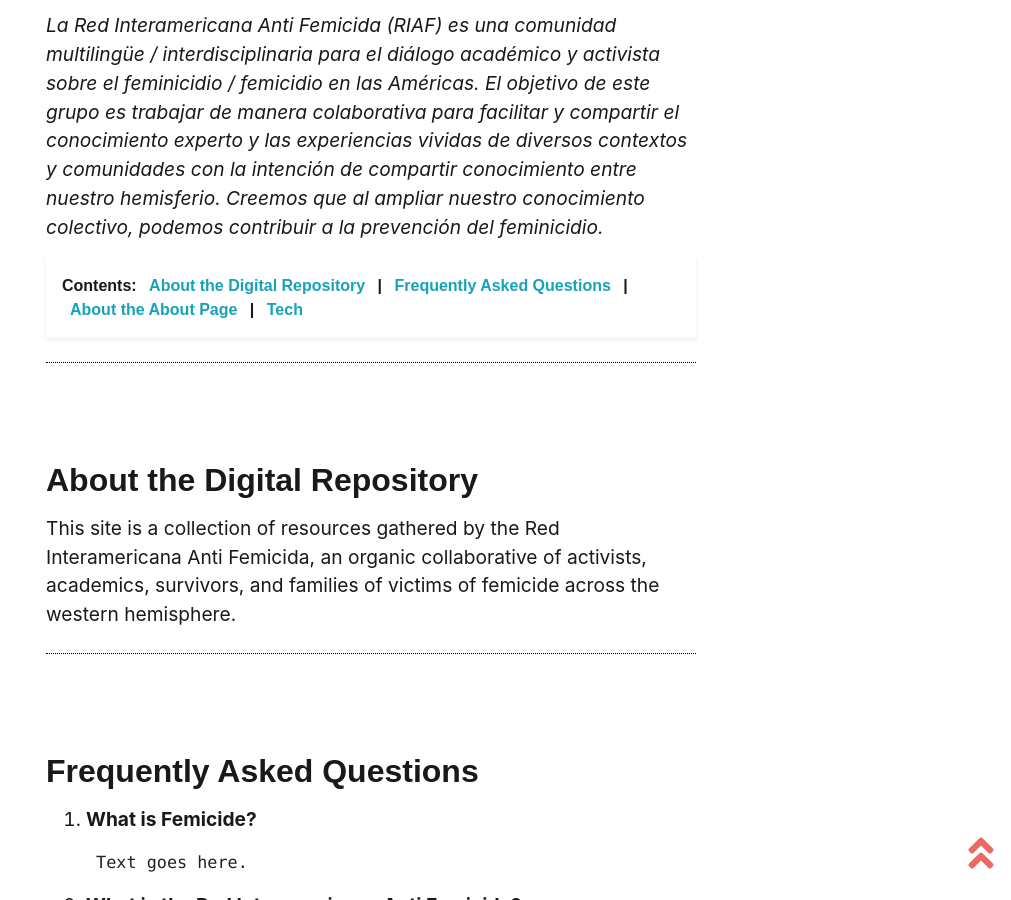
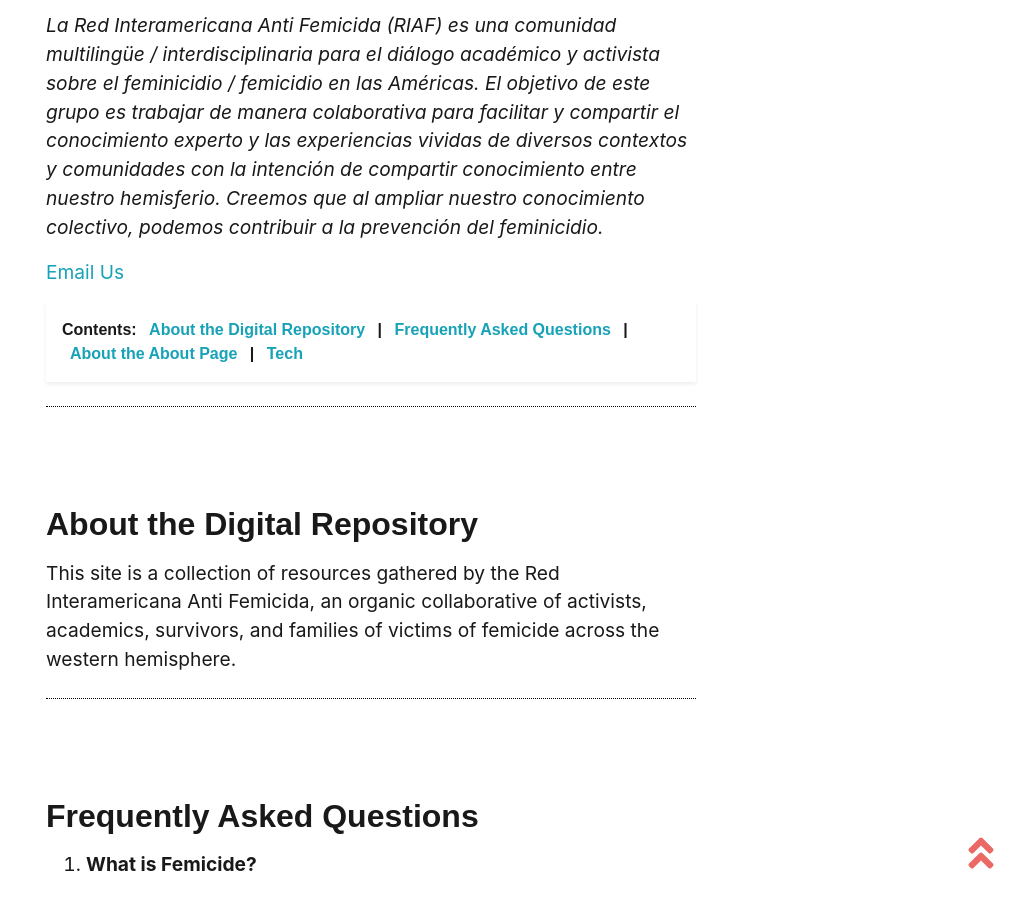
Before and after one commit to riaf-red/riaf-red.github.io, a Jekyll site: the page built from pages/about.md, in a window 1280 px wide and 900 px high, scrolled down 591 px. Shown: the whole window, without its empty margins (269-1280 px from the left). Built offline with Jekyll 4.4.1, drawn with Linux system fonts in a browser that asks for light colours; nearby versions of some CDN libraries; some web fonts are replaced.

Commit message:
Update about.md
add email

```diff
--- a/pages/about.md
+++ b/pages/about.md
@@ -17,6 +17,7 @@ The Red Interamericana Anti Femicida (Interamerican Anti-Femicide Network or RIA
 
 *La Red Interamericana Anti Femicida (RIAF) es una comunidad multilingüe / interdisciplinaria para el diálogo académico y activista sobre el feminicidio / femicidio en las Américas. El objetivo de este grupo es trabajar de manera colaborativa para facilitar y compartir el conocimiento experto y las experiencias vividas de diversos contextos y comunidades con la intención de compartir conocimiento entre nuestro hemisferio. Creemos que al ampliar nuestro conocimiento colectivo, podemos contribuir a la prevención del feminicidio.*
 
+[Email Us](mailto:redinteramericanaantifemicida@gmail.com)
 
 {% include feature/nav-menu.html sections="About the Digital Repository;Frequently Asked Questions;About the About Page;" %}
 
```
